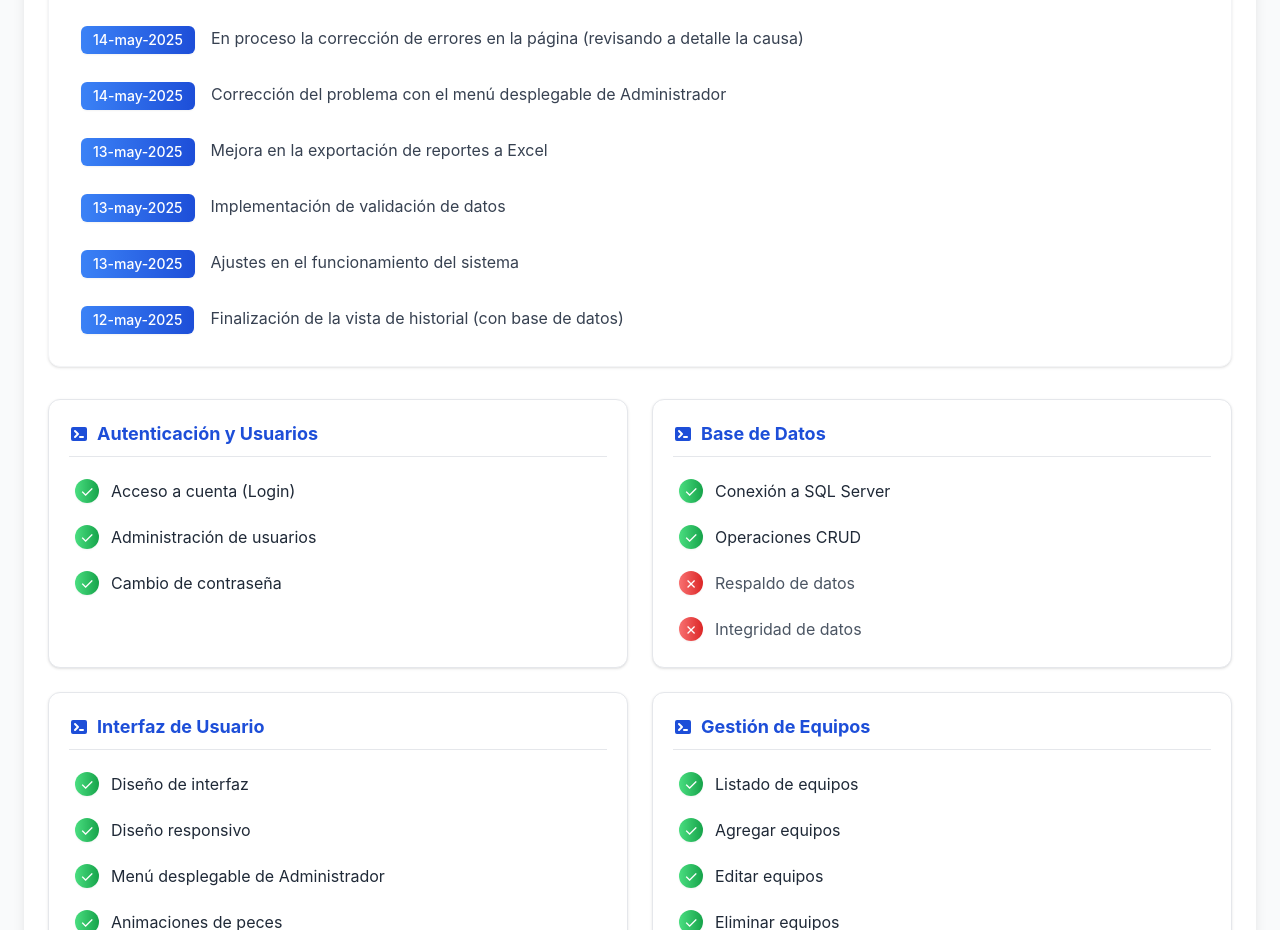
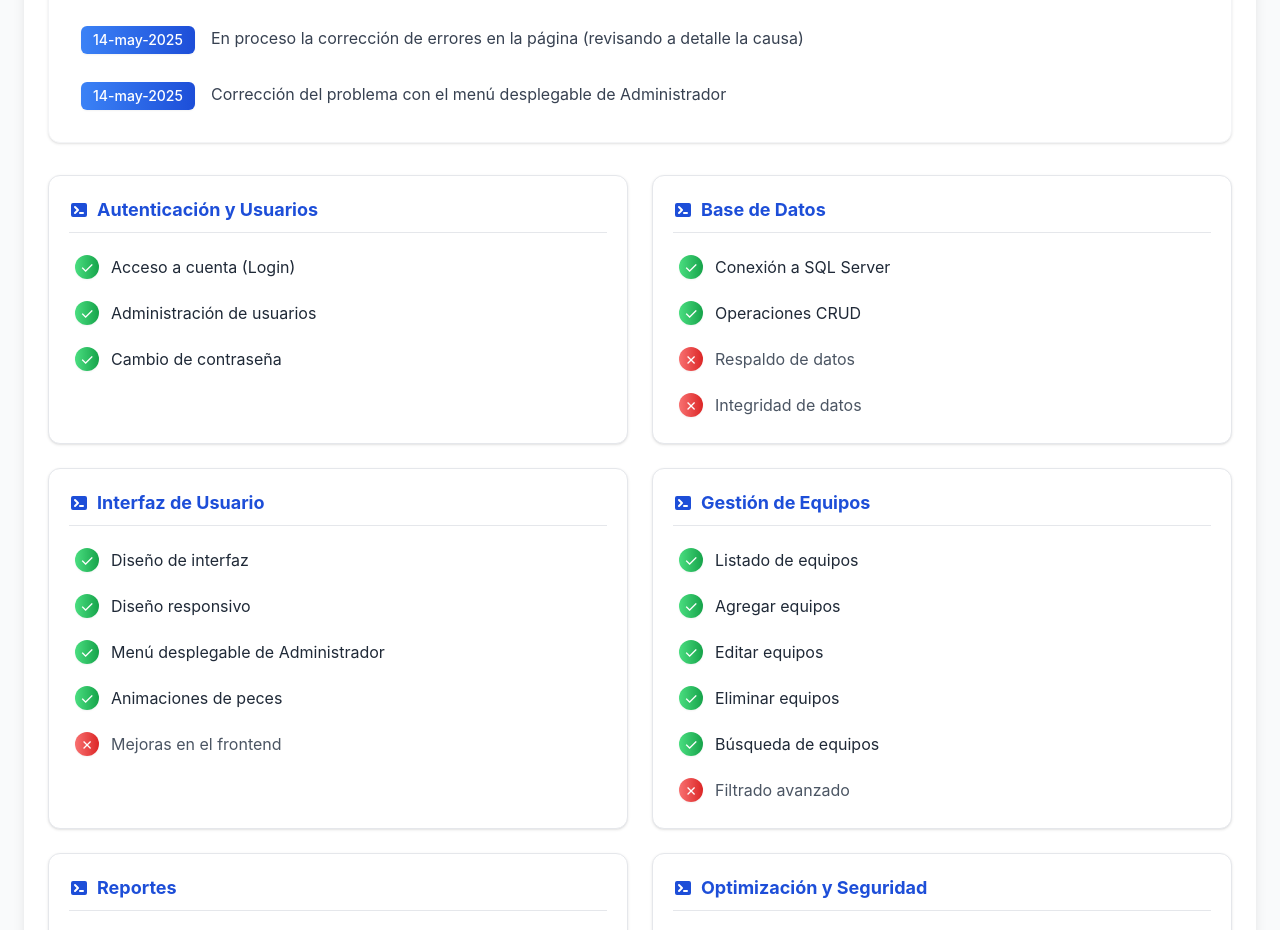
Before and after one commit to csoledd/progress, a React (Create React App) app: page / in a window 1280 px wide. Shown: the part 921-1851 px from the top of the page. Built offline with nearby package versions, Linux system fonts and the light colour scheme.

Commit message:
Actualizado TaskTracker con nuevos avances y ajuste de estadísticas

```diff
--- a/src/components/TaskTracker.js
+++ b/src/components/TaskTracker.js
@@ -65,10 +65,6 @@ const ProjectTracker = () => {
     { date: "14-may-2025", update: "Aplicando mejoras en el Fronted (en proceso)" },
     { date: "14-may-2025", update: "En proceso la corrección de errores en la página (revisando a detalle la causa) " },
     { date: "14-may-2025", update: "Corrección del problema con el menú desplegable de Administrador" },
-    { date: "13-may-2025", update: "Mejora en la exportación de reportes a Excel" },
-    { date: "13-may-2025", update: "Implementación de validación de datos" },
-    { date: "13-may-2025", update: "Ajustes en el funcionamiento del sistema" },
-    { date: "12-may-2025", update: "Finalización de la vista de historial (con base de datos)" },
   ];
 
   // Categorías para agrupar tareas
```
